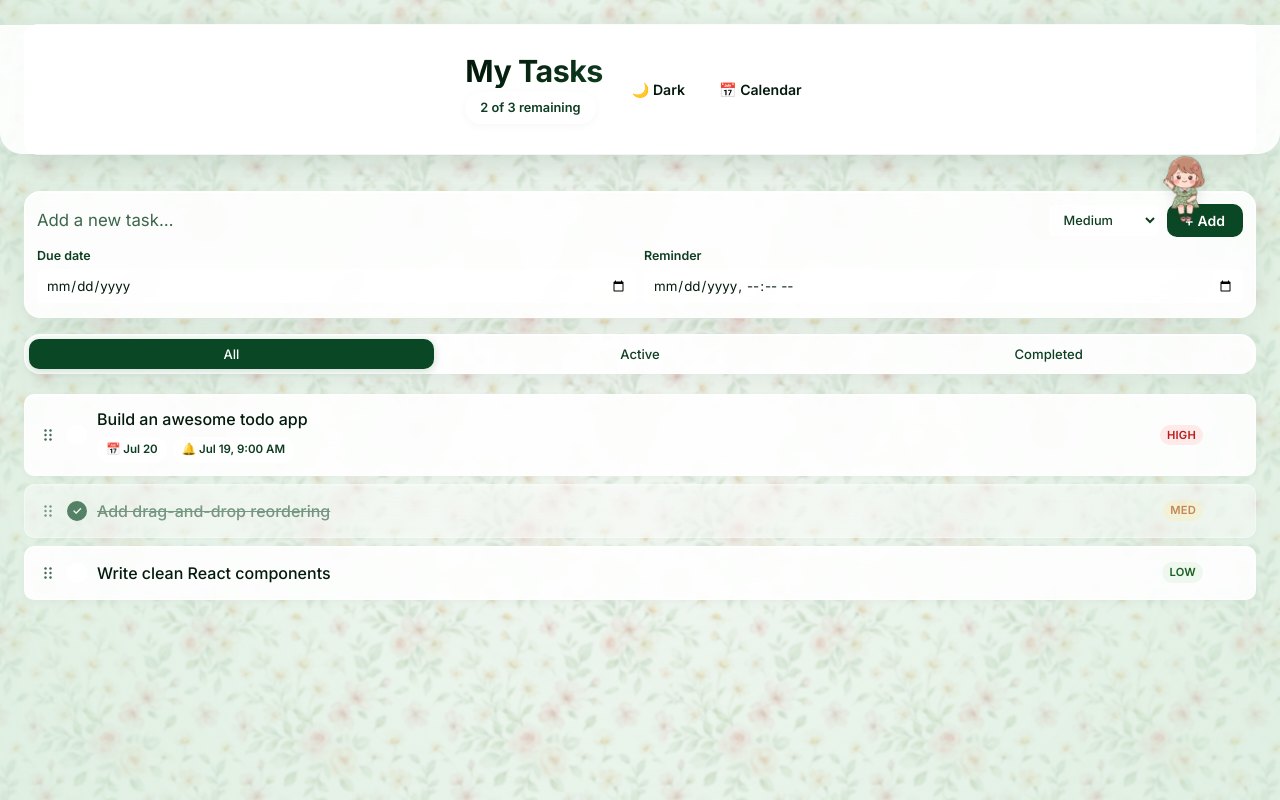
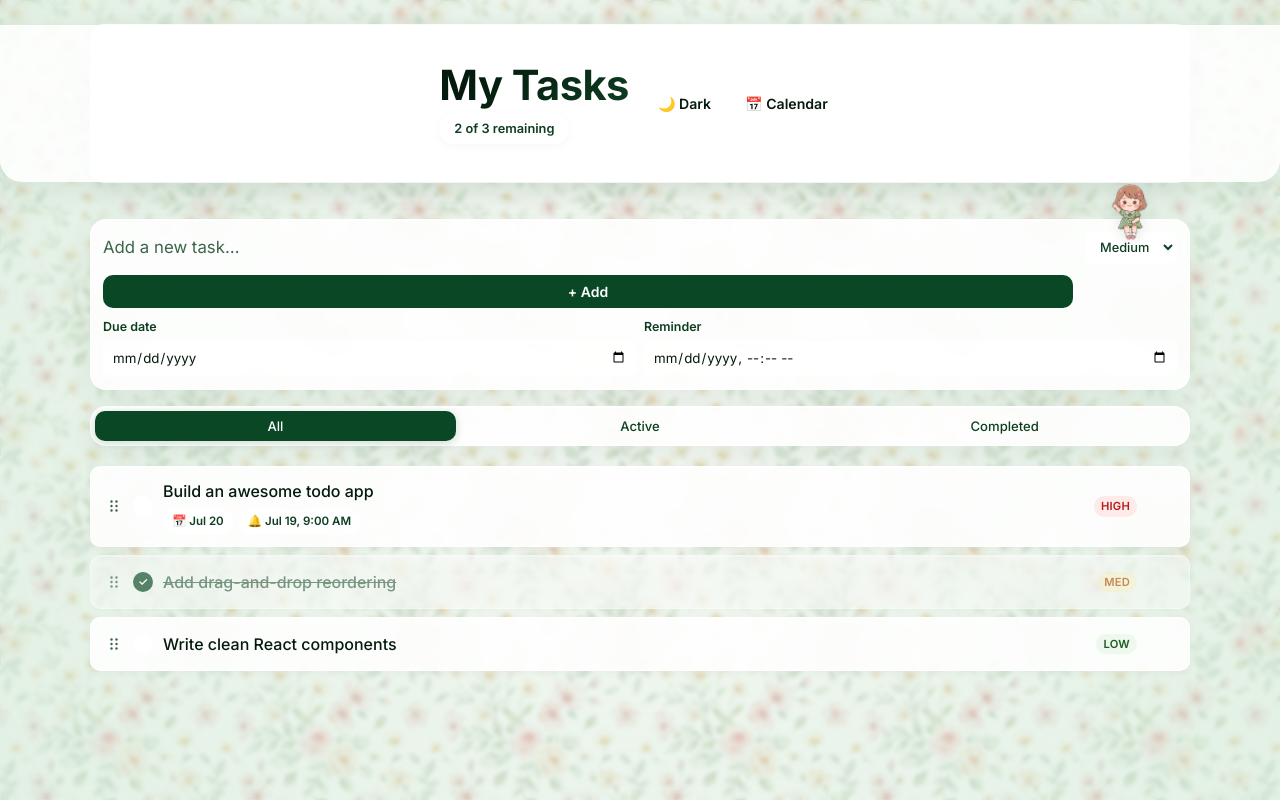
Before and after one commit to himashri13/todo-list, a React (Vite) app: page / in a window 1280 px wide. Built offline with nearby package versions, Linux system fonts and the light colour scheme.

Commit message:
Match screenshot: larger header, compact desktop form, doll position, stronger contrast

```diff
--- a/src/App.css
+++ b/src/App.css
@@ -6,25 +6,27 @@
   padding: 0 12px;
 }
 
+/* Constrain major surfaces so they remain centered on wide screens */
+.header,
+.add-todo,
+.filter-bar,
+.calendar,
+.todo-list {
+  max-width: 1100px;
+  margin-left: auto;
+  margin-right: auto;
+}
+
 /* ─── Cute Doll ──────────────────────────────────────────── */
 /*
   The doll sits ON the task bar, overlapping the top edge.
   Since we use cute_doll.png, the background is fully transparent.
 */
 .doll {
-  .header,
-  .add-todo,
-  .filter-bar,
-  .calendar,
-  .todo-list {
-    max-width: 1100px;
-    margin-left: auto;
-    margin-right: auto;
-  }
   position: absolute;
-  right: 24px;
-  bottom: calc(100% - 42px);     /* pulled down further to offset transparent margins in the image */
-  height: 90px;
+  right: 20px;
+  bottom: calc(100% - 30px);     /* pull doll closer to add button */
+  height: 76px;
   width: auto;
   object-fit: contain;
   pointer-events: none;
@@ -91,7 +93,7 @@
   gap: 16px;
   max-width: 1100px;
   margin: 0 auto;
-  padding: 10px 20px;
+  padding: 18px 28px;
 }
 
 .header__content {
@@ -101,7 +103,7 @@
 }
 
 .header__title {
-  font-size: clamp(1.35rem, 3vw, 1.9rem);
+  font-size: clamp(1.6rem, 3.5vw, 2.6rem);
   font-weight: 700;
   letter-spacing: -0.5px;
   background: linear-gradient(135deg, var(--color-text) 20%, var(--color-text-2) 100%);
@@ -233,6 +235,25 @@ body.dark-theme .header::before {
 
 .add-todo__select:focus {
   border-color: var(--color-accent);
+}
+
+/* Desktop: compact form with input left, controls right */
+@media (min-width: 900px) {
+  .add-todo__main {
+    display: grid;
+    grid-template-columns: 1fr auto;
+    align-items: center;
+    gap: 12px;
+  }
+
+  .add-todo__meta {
+    display: flex;
+    gap: 12px;
+    align-items: center;
+  }
+
+  .add-todo__select { order: 2; }
+  .add-todo__btn { order: 3; }
 }
 
 .add-todo__btn {
--- a/src/index.css
+++ b/src/index.css
@@ -120,8 +120,8 @@ body::before {
   content: '';
   position: fixed;
   inset: 0;
-  background: radial-gradient(circle at 50% 50%, rgba(235, 243, 238, 0.58) 0%, rgba(215, 235, 220, 0.8) 100%);
-  backdrop-filter: blur(1px);
+  background: radial-gradient(circle at 50% 50%, rgba(235, 243, 238, 0.45) 0%, rgba(215, 235, 220, 0.7) 100%);
+  backdrop-filter: blur(2px);
   pointer-events: none;
   z-index: 0;
 }
```
